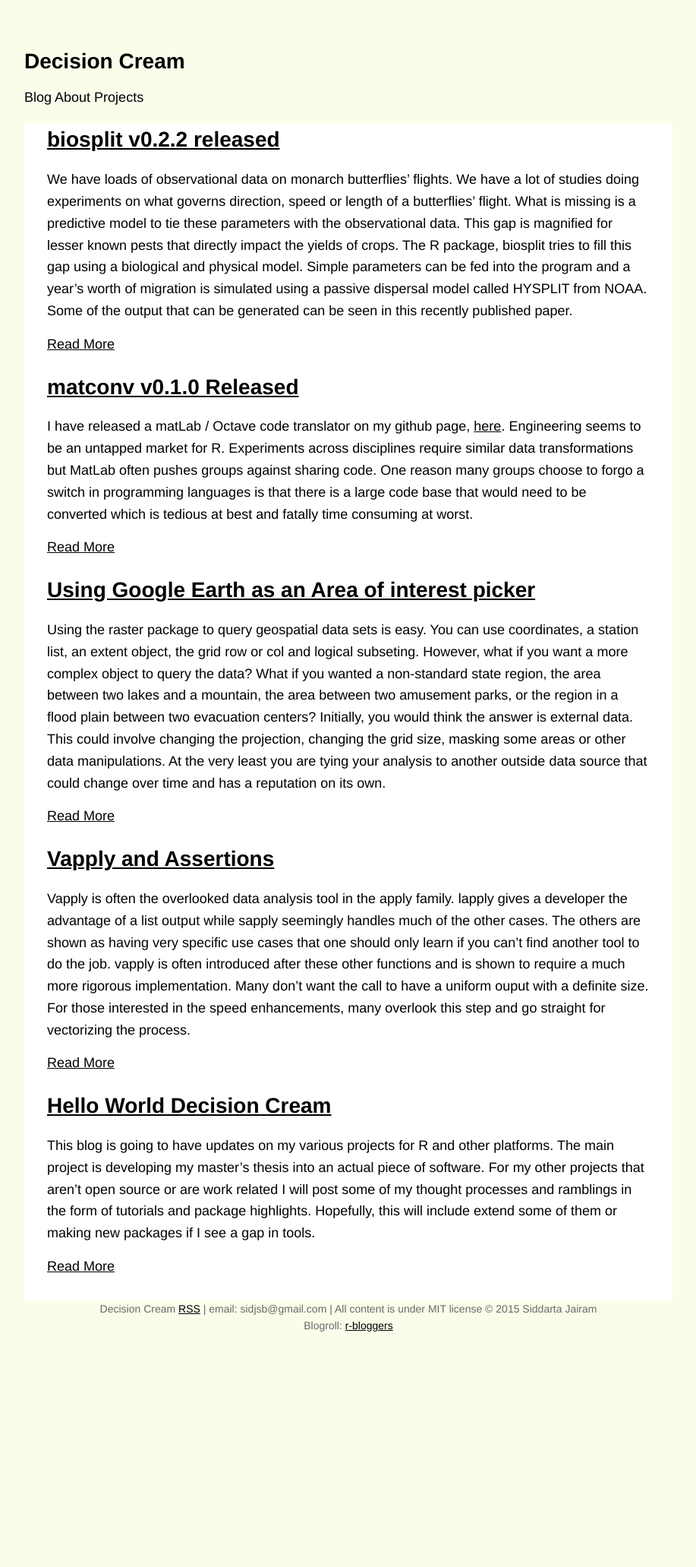
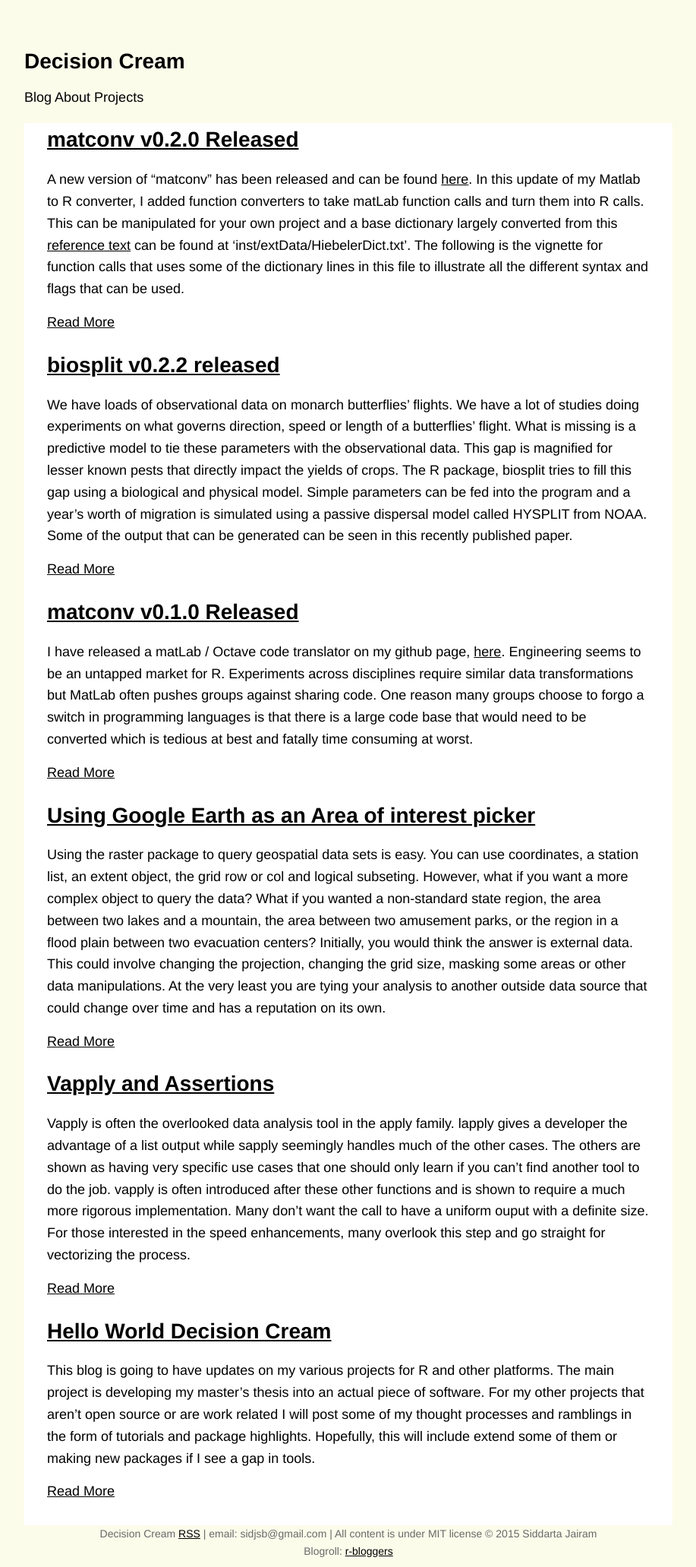
Before and after one commit to sidjai/sidjai.github.io, a Jekyll site: the page built from index.html, in a window 1280 px wide. Shown: the whole page at 76% size, without its empty margins (181-1098 px from the left). Built offline with Jekyll 4.4.1, drawn with Linux system fonts in a browser that asks for light colours; before the commit the page ends 1767 px from its top, so only the background shows below that.

Commit message:
add new matconv release
- tables expanding and overlapping was an issue so fixed it and included word wrap

- now can watch straight from R with publishio

```diff
--- /dev/null
+++ b/_posts/2015-08-26-matconv-v0.2.0-Released.md
@@ -0,0 +1,217 @@
+---
+layout: post
+title: matconv v0.2.0 Released
+author: Siddarta Jairam
+tags: R MatLab
+comments: true
+---
+A new version of "matconv" has been released and can be found
+[here](https://github.com/sidjai/matconv). In this update of my Matlab
+to R converter, I added function converters to take matLab function
+calls and turn them into R calls. This can be manipulated for your own
+project and a base dictionary largely converted from this [reference
+text](http://www.math.umaine.edu/~hiebeler/comp/matlabR.pdf) can be
+found at 'inst/extData/HiebelerDict.txt'. The following is the vignette
+for function calls that uses some of the dictionary lines in this file
+to illustrate all the different syntax and flags that can be used.
+
+Dictionary syntax
+-----------------
+
+You cab define a map from using a character vector or a ascii file with
+the dictionaries. They take on the form "matlab function : Rfunction,
+arguments". The arguments are given as a comma separated list. For
+verbatim translation, plain numbers are used and can be used as follows:
+
+<table>
+<tr>
+<th>
+Dictionary Used
+</th>
+<th>
+matCode
+</th>
+<th>
+rCode
+</th>
+</tr>
+<tr>
+<td>
+linspace:seq, 2, 1
+</td>
+<td>
+thing = linspace(first, second)
+</td>
+<td>
+thing <- seq(second, first)
+</td>
+</tr>
+</table>
+
+
+The dictionary is turned into converting functions that are returned as
+a list of functions using the function "makeMaps". These are named with
+the matLab function so the right converter is chosen using name
+subsetting. You can also do literal strings and strings that have
+references to the arguments using a percent sign as shown below:
+
+<table>
+<tr>
+<th>
+Dictionary Used
+</th>
+<th>
+matCode
+</th>
+<th>
+rCode
+</th>
+</tr>
+<tr>
+<td>
+linspace:seq, 1, 2, len = %3
+</td>
+<td>
+thing = linspace(1, 2, 3)
+</td>
+<td>
+thing <- seq(1, 2, len = 3)
+</td>
+</tr>
+<tr>
+<td>
+binornd:rbinom, 1L, 1, 2
+</td>
+<td>
+hjkl = binornd(2.3, 1.5)
+</td>
+<td>
+hjkl <- rbinom(1, 2.3, 1.5)
+</td>
+</tr>
+<tr>
+<td>
+erf: , 2 * pnorm(%1 * sqrt(2)) - 1
+</td>
+<td>
+asdf = erf(2)
+</td>
+<td>
+asdf <- (2 * pnorm(2 * sqrt(2)) - 1)
+</td>
+</tr>
+</table>
+
+
+In the second example, R has an extra argument of number of outputs
+wanted which for the matlab function is always 1. To do this a literal
+numeral is used by append it with an "L".
+
+In the third example, there isn't a good translation for the "erf"
+function but it can be done using the mathematical formula. This can be
+done by just leaving the R function blank and using a literal string.
+
+MatLab has a lot of functions that change dramatically with different
+inputs. This can be done using flags on the name of the matLab function.
+Instead of returning a list of one function in the map it returns
+multiple functions for conversion. The decision making to use one
+function over the other is given as another function depending on the
+inputs in "map$flags$DictSwitch". So the calls that are used are used
+are grabbing the matLab arguments and throwing them into "dictSwitch" to
+figure out the index of the function to use. The rest of the flags can
+be found using that index as well as the function to convert the matLab
+line. The switching flags that can be used are as follows:
+
+-   number of arguments (--if 2)
+-   an argument is equal to a particular value (--if 2 == 2L)
+-   number of outputs requested (--length(out) == 2)
+-   if none of the other conditions were met (--finally)
+
+<table>
+<tr>
+<th>
+Dictionary Used
+</th>
+<th>
+matCode
+</th>
+<th>
+rCode
+</th>
+</tr>
+<tr>
+<td>
+rand--if 1 == 1L:runif, 2
+</td>
+<td>
+thing = rand(1, 5)
+</td>
+<td>
+thing <- runif(5)
+</td>
+</tr>
+<tr>
+<td>
+rand--if 2 == 1L:runif, 1
+</td>
+<td>
+thing = rand(5, 1)
+</td>
+<td>
+thing <- runif(5)
+</td>
+</tr>
+<tr>
+<td>
+rand--if finally:matrix, runif(%1 * %2), %1)
+</td>
+<td>
+thing = rand(5, 5)
+</td>
+<td>
+thing <- matrix(runif(5 * 5), 5))
+</td>
+</tr>
+</table>
+
+
+R doesn't have a native way have more than one output from a function
+like matlab but we can simulate it using a list out and then assign the
+variables in other calls. For user made functions the solution was to
+return a list of the variables and this is the unpacking in another
+environment. This can be done with the flag on the output, "--out args".
+here args is a space separated list with the args of that R gives in the
+list output.
+
+<table>
+<tr>
+<th>
+Dictionary Used
+</th>
+<th>
+matCode
+</th>
+<th>
+rCode
+</th>
+</tr>
+<tr>
+<td>
+lu: , expand(lu(Matrix::Matrix(%1))) --out L U P
+</td>
+<td>
+[myL myU myP] = lu(badMatrix)
+</td>
+<td>
+lout <- (expand(lu(Matrix); myL <- lout$L; myU <- lout$U; myP <- lout$P
+</td>
+</tr>
+</table>
+
+
+Function switchers and multiple outputs or any other flag can be used
+together as everything is indexed at the same level. I can imagine more
+flags can be added to deal with matrix algebra more directly. This will
+evolve once the data structures are converted in a later version.
+
+*rmarkdown files for this post can be found at: https://github.com/sidjai.github.io/_drafts/matconv020.rmd*
--- a/css/style.css
+++ b/css/style.css
@@ -171,6 +171,8 @@ blockquote > :last-child {
    margin-bottom: 0; }
 
 table {
+   table-layout: fixed;
+   width: 100%;
    padding: 0;
    border-collapse: collapse;
    margin: auto;
@@ -185,6 +187,7 @@ table tr th {
    padding: 6px 13px;
    border-right: 1px solid #cccccc; }
 table td {
+   word-wrap: break-word;
    border-left: 1px solid #cccccc;
    border-right: 1px solid #cccccc;
    border-top: 1px;
```
Also changed, not shown: _drafts/matconv020.rmd (added, +107 -0 lines), 1 other file.
